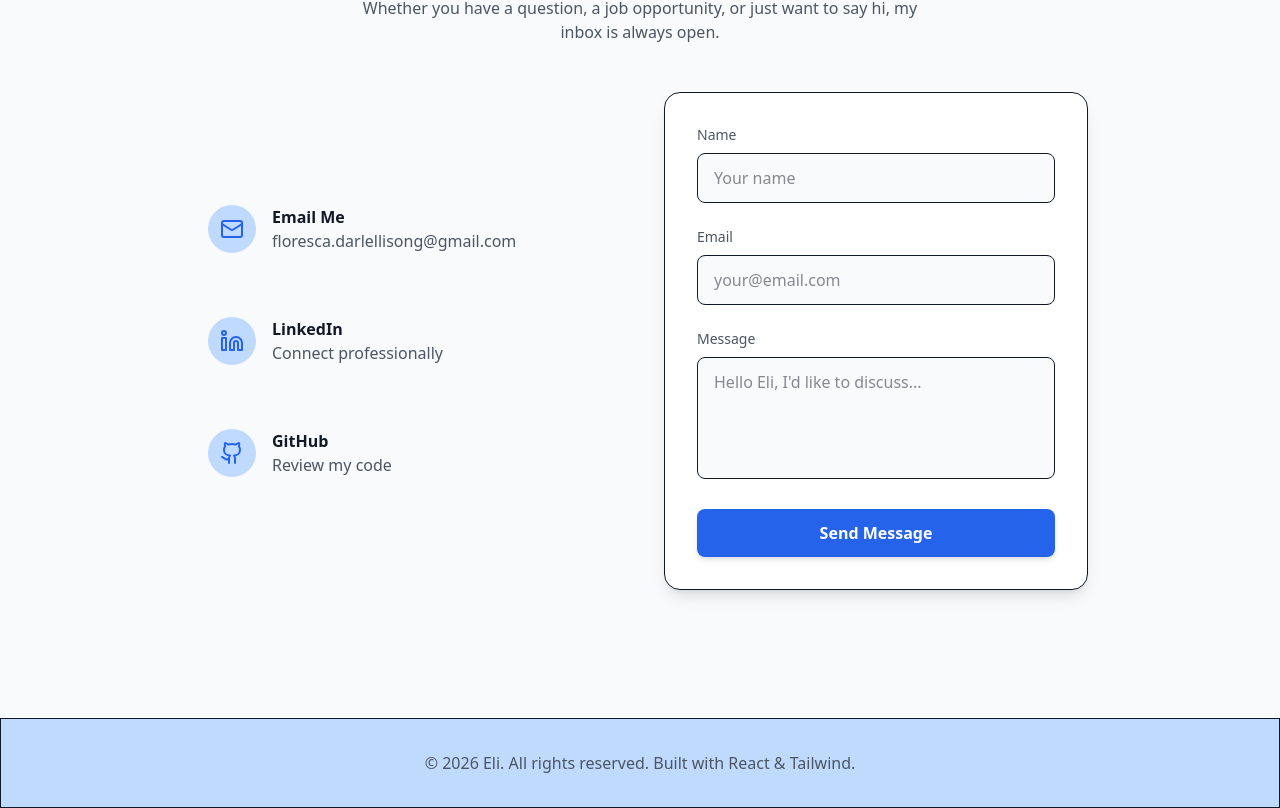
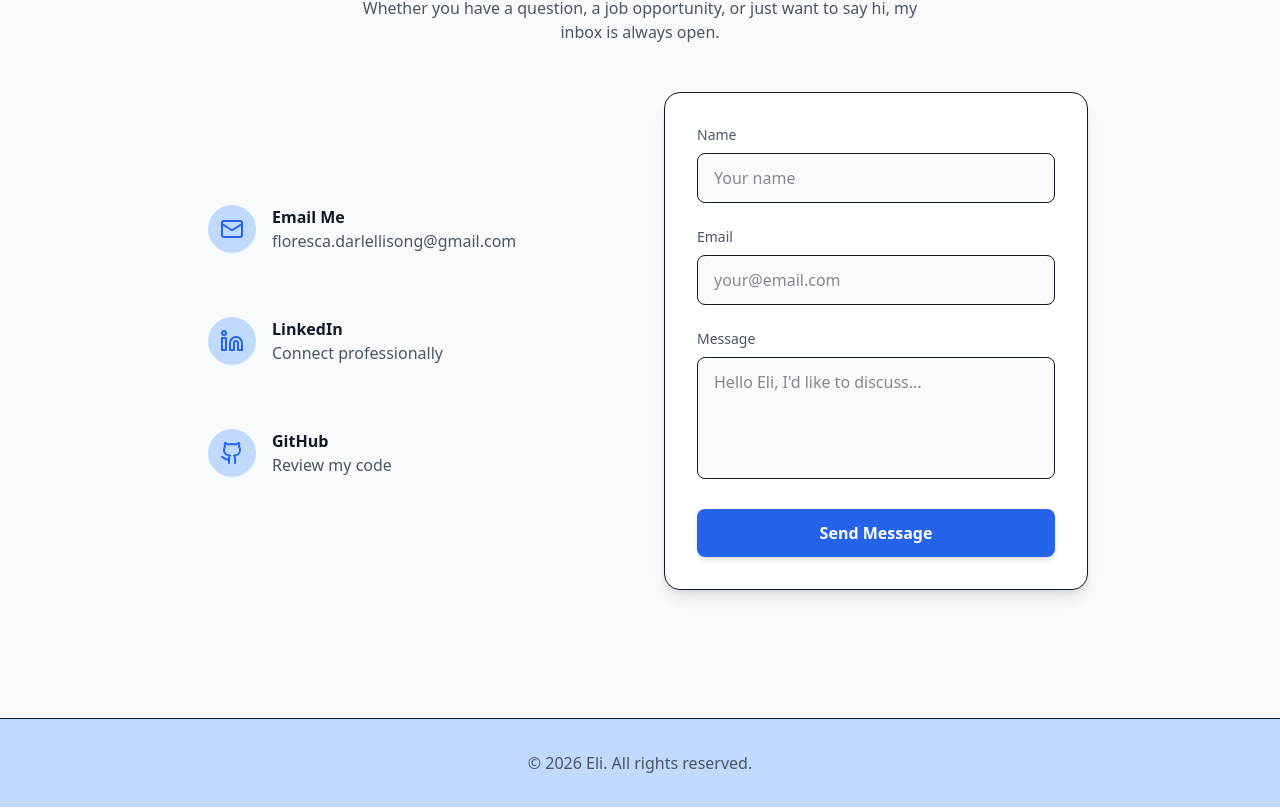
Before and after one commit to elli1216/eli, a React (Vite) app: page / in a window 1280 px wide. Shown: the part 4934-5742 px from the top of the page. Built offline with nearby package versions, Linux system fonts and the light colour scheme.

Commit message:
feat: Update Footer component to remove unnecessary text and adjust Navbar styles for consistency

```diff
--- a/components/Footer.tsx
+++ b/components/Footer.tsx
@@ -2,9 +2,9 @@ import React from 'react';
 
 export const Footer: React.FC = () => {
   return (
-    <footer className="py-8 bg-accent border-t border text-center">
+    <footer className="py-8 bg-accent border-t text-center">
       <p className="text-muted-foreground">
-        © {new Date().getFullYear()} Eli. All rights reserved. Built with React & Tailwind.
+        © {new Date().getFullYear()} Eli. All rights reserved.
       </p>
     </footer>
   );
--- a/components/Navbar.tsx
+++ b/components/Navbar.tsx
@@ -21,11 +21,10 @@ export const Navbar: React.FC<NavbarProps> = ({ darkMode, toggleTheme }) => {
 
   return (
     <nav
-      className={`fixed top-0 w-full z-50 transition-all duration-300 ${
-        scrolled
-          ? 'bg-card/80 backdrop-blur-md shadow-sm border-b border'
+      className={`fixed top-0 w-full z-50 transition-all duration-300 ${scrolled
+          ? 'bg-card/80 backdrop-blur-md shadow-sm border-b'
           : 'bg-transparent'
-      }`}
+        }`}
     >
       <div className="max-w-7xl mx-auto px-6 h-16 flex items-center justify-between">
         <a href="#" className="text-xl font-bold text-foreground tracking-tighter">
@@ -54,7 +53,7 @@ export const Navbar: React.FC<NavbarProps> = ({ darkMode, toggleTheme }) => {
 
         {/* Mobile Toggle */}
         <div className="flex items-center md:hidden gap-4">
-            <button
+          <button
             onClick={toggleTheme}
             className="p-2 rounded-full hover:bg-accent transition-colors text-muted-foreground"
           >
--- a/globals.css
+++ b/globals.css
@@ -14,7 +14,7 @@
 
 .dark {
   --background: #020617;      /* slate-950 */
-  --foreground: #f3f4f6;      /* gray-100 */
+  --foreground: #bed2fb;      /* gray-100 */
   --muted-foreground: #d1d5db; /* gray-300 */
   --card: #0f172a;            /* slate-900 */
   --border: #1e293b;          /* slate-800 */
```
